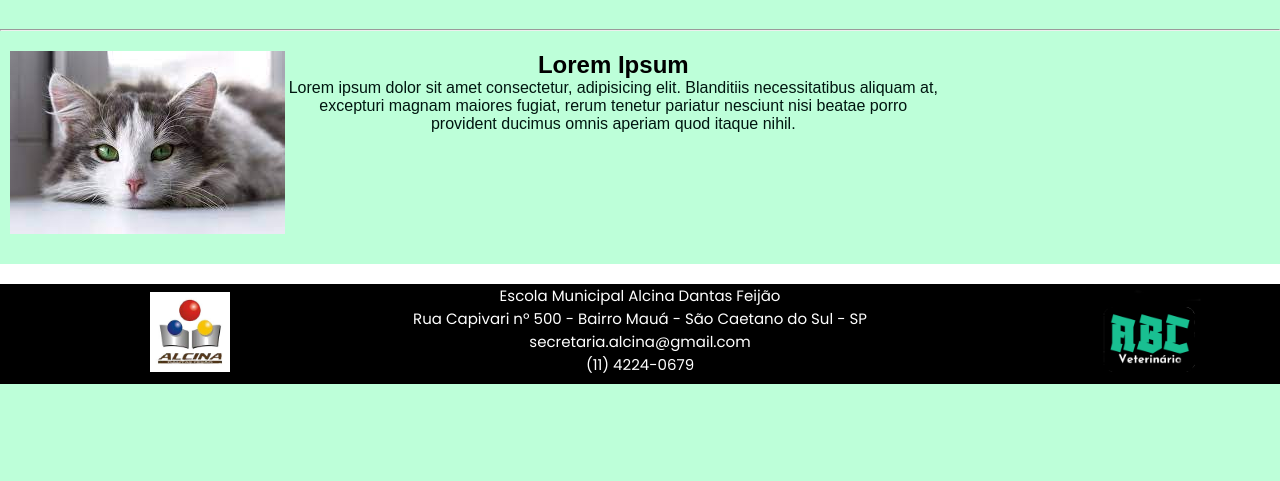
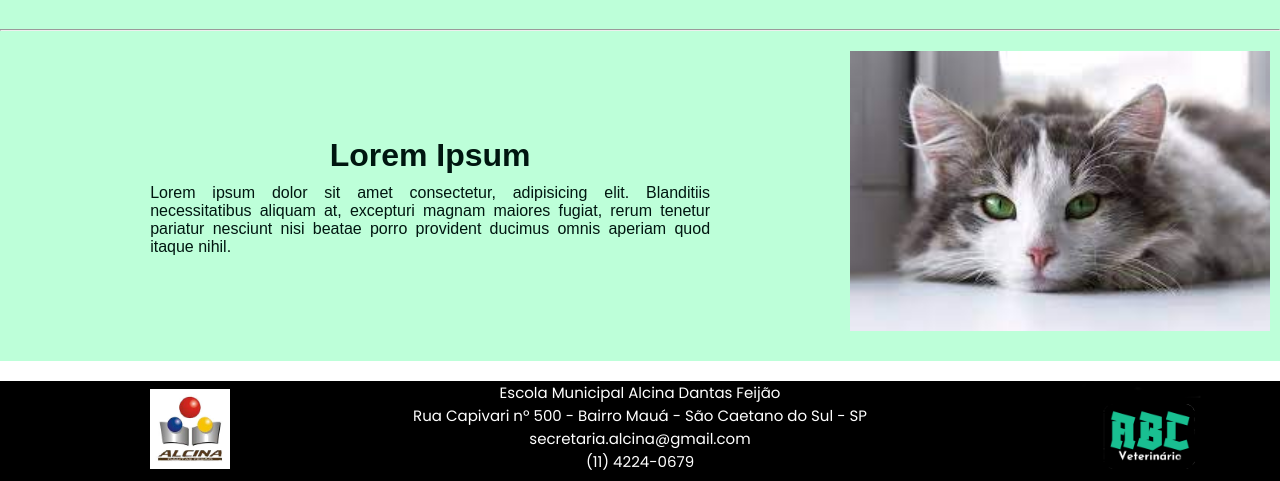
Before and after one commit to andre-reis-dev/Vet-ABC-exposoft, a PHP site: page / in a window 1280 px wide. Shown: the part 1081-1562 px from the top of the page. Before the commit the page ends 1465 px from the top, so only its background shows below. Run offline with PHP 8.4, Linux system fonts and the light colour scheme.

Commit message:
update 07/10/2022 16:41
* Finalização do Index

```diff
--- a/assets/css/style-global.css
+++ b/assets/css/style-global.css
@@ -69,11 +69,11 @@ a {
 .row > img {
     margin-bottom: 10px;
 }
-.row > h2 {
+.row > div > h2 {
     margin-bottom: 10px;
     color: #001610;
 }
-.row > p {
+.row > div > p {
     margin: auto;
     text-align: justify;
 }
@@ -210,11 +210,22 @@ a {
     .links > div:not(:last-child) {
         margin-right: 3%;
     }
-
     .row {
         display: flex;
+        align-items: center;
+    }
+    .row:not(#first-row) {
+        flex-direction: row-reverse;
     }
     #first-row > img {
         margin-top: 0px;
     }
+    .row > div > h2 {
+        text-align: center;
+        font-size: 2rem;
+    }
+    .row > div > p {
+        text-align: justify;
+        font-size: 1rem;
+    }
 }
--- a/index.html
+++ b/index.html
@@ -53,14 +53,16 @@
     <main>
         <div id="first-row" class="row">
             <img class="col-sm-8 col-md-7 col-lg-4" src="assets/img/pet-buldog.jpg" alt="">
-            <h2 class="col-sm-12 col-md-12 col-lg-8">Lorem Ipsum</h2>
-            <p class="col-sm-12 col-md-10 col-lg-8">Lorem ipsum dolor sit amet consectetur, adipisicing elit. Blanditiis necessitatibus aliquam at, excepturi magnam maiores fugiat, rerum tenetur pariatur nesciunt nisi beatae porro provident ducimus omnis aperiam quod itaque nihil.</p>
+            <div class="row-content">
+                <h2 class="col-sm-12 col-md-12 col-lg-12">Lorem Ipsum</h2>
+                <p class="col-sm-12 col-md-10 col-lg-8">Lorem ipsum dolor sit amet consectetur, adipisicing elit. Blanditiis necessitatibus aliquam at, excepturi magnam maiores fugiat, rerum tenetur pariatur nesciunt nisi beatae porro provident ducimus omnis aperiam quod itaque nihil.</p>
+            </div>
         </div>
         <hr>
         <div class="row">
             <img class="col-sm-8 col-md-7 col-lg-4" src="assets/img/gato.jpeg" alt="">
-            <div class="row-content">
-                <h2 class="col-sm-12 col-md-12 col-lg-8">Lorem Ipsum</h2>
+            <div class="row-content col-sm-12 col-lg-8">
+                <h2 class="col-sm-12 col-md-12 col-lg-12">Lorem Ipsum</h2>
                 <p class="col-sm-12 col-md-10 col-lg-8">Lorem ipsum dolor sit amet consectetur, adipisicing elit. Blanditiis necessitatibus aliquam at, excepturi magnam maiores fugiat, rerum tenetur pariatur nesciunt nisi beatae porro provident ducimus omnis aperiam quod itaque nihil.</p>
             </div>
         </div>
```
